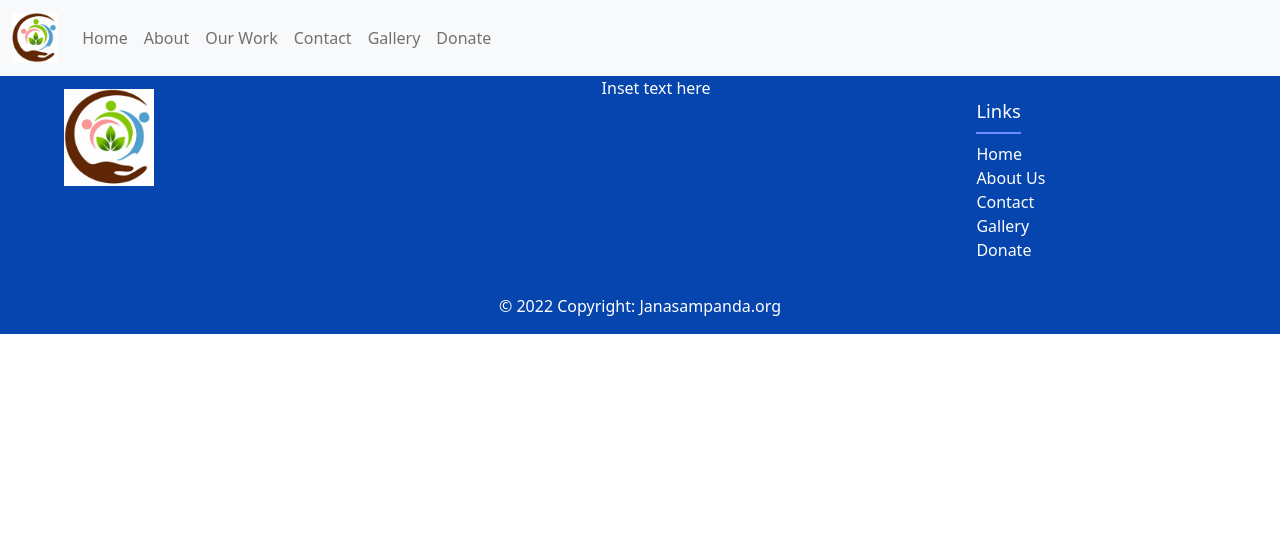
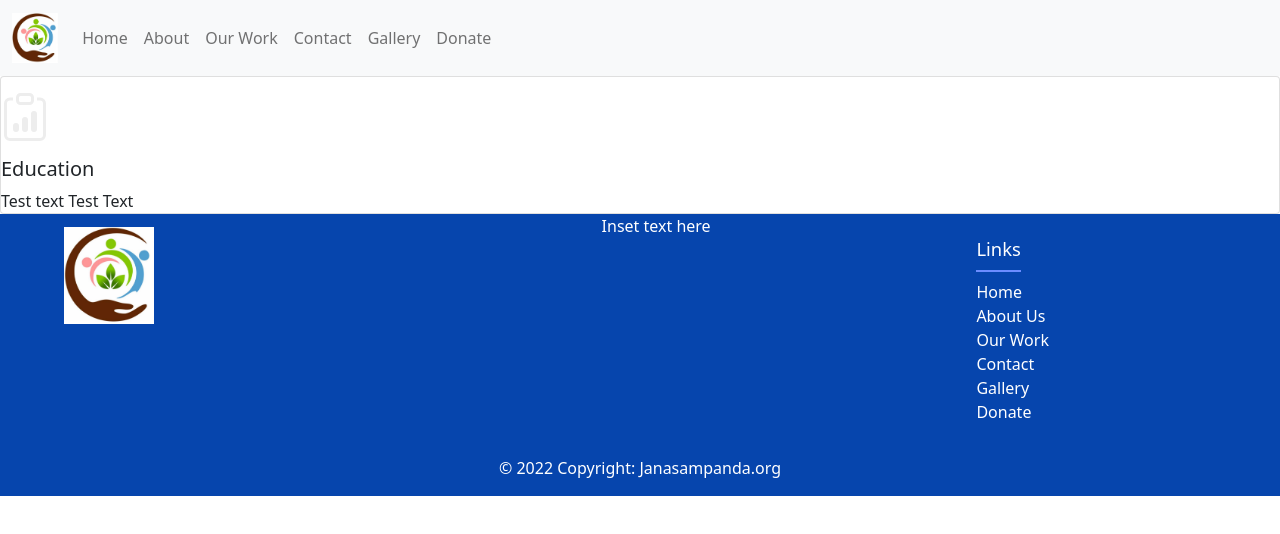
Before and after one commit to aarugunj27/Janasampanda, a React (Create React App) app: page /work in a window 1280 px wide. Shown: the top 534 px of the page. Built offline with nearby package versions, Linux system fonts and the light colour scheme.

Commit message:
update footer

```diff
--- a/src/App.js
+++ b/src/App.js
@@ -7,6 +7,7 @@ import Gallery from './pages/gallery.js'
 import { Route, Routes } from 'react-router-dom'
 import NavBar from './components/NavBar.js';
 import Footer from './components/Footer.js';
+import Work from './pages/work.js';
 
 export default function App() {
   return (
@@ -18,6 +19,7 @@ export default function App() {
         <Route exact path="/contact" element={ <Contact/> } />
         <Route exact path="/donate" element={ <Donate/> } />
         <Route exact path="/gallery" element={ <Gallery/> } />
+        <Route exact path="/work" element={ <Work/> } />
       </Routes>
       <Footer />
     </div>
--- a/src/components/Footer.js
+++ b/src/components/Footer.js
@@ -21,6 +21,9 @@ function Footer() {
                     <a className="footer-link" href="/about">About Us</a>
                 </li>
                 <li className="list-unstyled">
+                    <a className="footer-link" href="/work">Our Work</a>
+                </li>
+                <li className="list-unstyled">
                     <a className="footer-link" href="/contact">Contact</a>
                 </li>
                 <li className="list-unstyled">
--- a/src/pages/work.js
+++ b/src/pages/work.js
@@ -19,3 +19,5 @@ function Work() {
         </div>
     )
 }
+
+export default Work;
```
